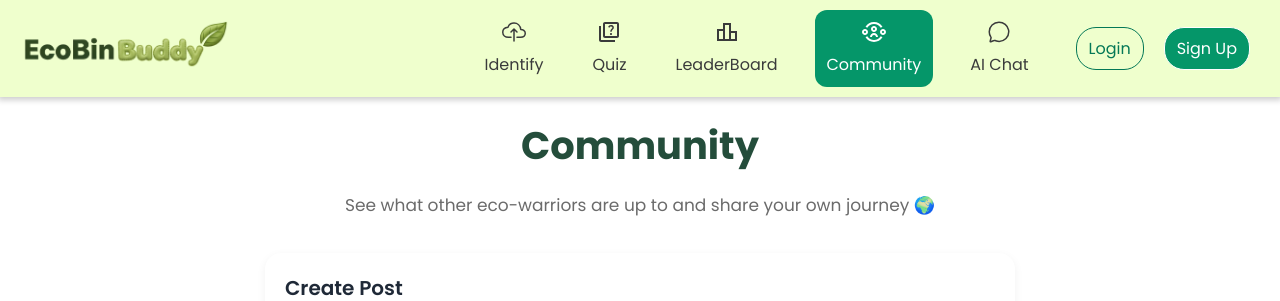
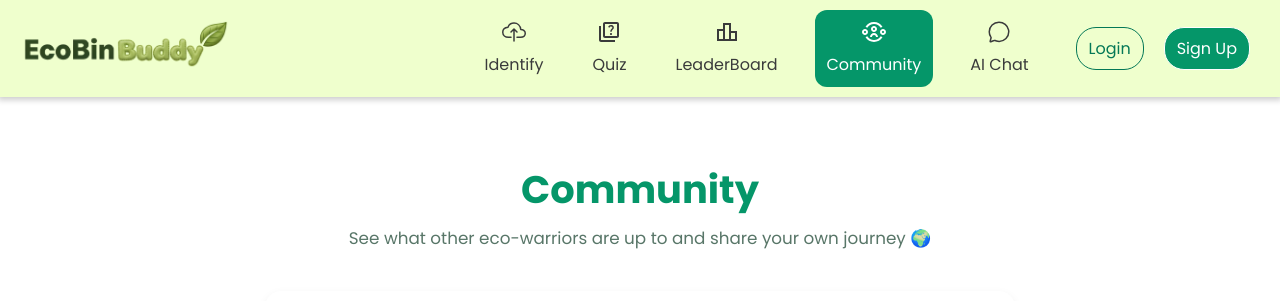
Before and after one commit to harshdev4/ecobin-buddy, a React (Vite) app in the folder client/: page /community in a window 1280 px wide. Shown: the top 301 px of the page. Built offline with nearby package versions, Linux system fonts and the light colour scheme; no server answers.

Commit message:
improving ui

```diff
--- a/client/src/index.css
+++ b/client/src/index.css
@@ -2,42 +2,44 @@
 @import url('https://fonts.googleapis.com/css2?family=Poppins:wght@300;400;500;600;700&display=swap');
 
 :root {
-    /* Primary Colors (Emerald - For sustainability and main actions) */
-    --color-primary-100: #d1fae5; /* Light background for tips */
-    --color-primary-500: #10b981; /* Main link/hover color */
-    --color-primary-600: #059669; /* Main button color, active nav */
-    --color-primary-700: #047857; /* Header background, logo text */
-    --color-primary-800: #065f46; /* Stronger text/border details */
+    --color-primary-100: #d1fae5;
+    --color-primary-500: #10b981;
+    --color-primary-600: #059669;
+    --color-primary-700: #047857;
+    --color-primary-800: #065f46;
 
-    /* Accent Colors (Sky - For secondary actions like 'Analyze' and chat bubbles) */
     --color-accent-500: #0ea5e9;
     --color-accent-600: #0284c7;
 
-    /* Neutral Colors (Gray - For backgrounds, borders, and text) */
     --color-white: #ffffff;
-    --color-bg-light: #f3f4f6; /* Used for main screen background */
+    --color-bg-light: #f3f4f6;
     --color-bg-darker: #edededb9;
-    --color-text-light: #6b7280; /* Gray-500 */
-    --color-text-medium: #3a3b3b; /* Gray-500 */
-    --color-text-dark: #1f2937;   /* Gray-800, main text */
+    --color-text-light: #6b7280;
+    --color-text-medium: #3a3b3b;
+    --color-text-dark: #1f2937;
 
-    /* Status Colors */
-    --color-status-success: #16a34a; /* Green for success */
-    --color-status-warning: #f97316; /* Orange-500 for warnings/compostable */
-    --color-status-error: #dc2626;   /* Red-600 for errors */
+    --color-status-success: #16a34a;
+    --color-status-warning: #f97316;
+    --color-status-error: #dc2626;
 
-    /* Font Setting */
-    font-family: "Poppins", sans-serif;;
+    font-family: "Poppins", sans-serif;
 }
 
-*{
+* {
     margin: 0;
     padding: 0;
     box-sizing: border-box;
 }
 
-/* Ensure the body uses the defined font */
 body {
     background-color: var(--color-white);
     color: var(--color-text-dark);
 }
+
+.pageHeading {
+    text-align: center;
+    color: var(--color-primary-600);
+    font-size: 2.4rem;
+    font-weight: 700;
+    margin-bottom: 0.5rem;
+}
--- a/client/src/pages/CommunityPage/Community.jsx
+++ b/client/src/pages/CommunityPage/Community.jsx
@@ -36,7 +36,7 @@ const Community = () => {
   return (
     <div className={styles.container}>
       {(loading && posts.length === 0) && <Loader/>}
-      <h1 className={styles.heading}>Community</h1>
+      <h1 className="pageHeading">Community</h1>
       <p className={styles.subheading}>
         See what other eco-warriors are up to and share your own journey 🌍
       </p>
--- a/client/src/pages/CommunityPage/Community.module.css
+++ b/client/src/pages/CommunityPage/Community.module.css
@@ -1,10 +1,9 @@
 .container {
   width: 100%;
-  padding: 40px 0;
   display: flex;
   flex-direction: column;
   align-items: center;
-  padding: 20px 30px;
+  padding: 4rem 30px;
 }
 
 .heading {
@@ -16,14 +15,14 @@
 }
 
 .subheading {
-  margin-top: 10px;
-  font-size: 17px;
-  color: #6b6b6b;
+  font-size: 1.05rem;
+  color: #587668;
+  margin-bottom: 2.5rem;
+  line-height: 1.5;
   text-align: center;
-  margin-bottom: 35px;
 }
 
-.lineBreak{
+.lineBreak {
   background-color: rgb(199, 199, 199);
   height: 1px;
   width: 100%;
@@ -36,17 +35,21 @@
   margin-top: 15px;
 }
 
-.noPostImageContainer{
+.noPostImageContainer {
   max-width: 500px;
   margin: auto;
 }
 
-.noPostImage{
+.noPostImage {
   width: 100%;
 }
 
-@media (max-width: 599px){
-  .container{
-    padding: 20px 10px;
+@media (max-width: 600px) {
+  .container {
+    padding: 2rem 10px;
+  }
+
+  .subheading{
+    font-size: 0.95rem;
   }
 }
--- a/client/src/pages/IdentifyPage/Identify.jsx
+++ b/client/src/pages/IdentifyPage/Identify.jsx
@@ -106,7 +106,7 @@ const Identify = () => {
     <>
       {pending && <Loader></Loader>}
       <div className={styles.identifyPage}>
-        <h1 className={styles.heading}>Identify Waste Type</h1>
+        <h1 className="pageHeading">Identify Waste Type</h1>
         <p className={styles.subheading}>
           Upload an image of waste and let AI identify its category.
         </p>
--- a/client/src/pages/IdentifyPage/Identify.module.css
+++ b/client/src/pages/IdentifyPage/Identify.module.css
@@ -9,12 +9,6 @@
 }
 
 /* ---------------- Headings ---------------- */
-.heading {
-  font-size: 2.4rem;
-  font-weight: 700;
-  color: #244d3b;
-  margin-bottom: 0.5rem;
-}
 
 .subheading {
   font-size: 1.05rem;
--- a/client/src/pages/LeaderBoardPage/LeaderBoard.jsx
+++ b/client/src/pages/LeaderBoardPage/LeaderBoard.jsx
@@ -7,7 +7,7 @@ import Loader from '../../components/Loader/Loader.jsx';
 import { useNavigate } from 'react-router-dom';
 
 const LeaderBoard = () => {
-    const { user, loading, setLoading, setUrlLocation} = useAuth();
+    const { user, loading, setLoading, setUrlLocation } = useAuth();
     const [users, setUsers] = useState([]);
     const navigate = useNavigate();
 
@@ -39,7 +39,10 @@ const LeaderBoard = () => {
 
     return (
         <div className={styles.leaderBoardPage}>
-            <h2 className={styles.pageHeading}>LeaderBoard</h2>
+            <h2 className="pageHeading">LeaderBoard</h2>
+            <p className={styles.subheading}>
+                Top eco-champions—who’s winning the green race? ♻️
+            </p>
             {
                 loading ? <Loader /> : user &&
                     <div className={styles.userListContainer}>
--- a/client/src/pages/LeaderBoardPage/LeaderBoard.module.css
+++ b/client/src/pages/LeaderBoardPage/LeaderBoard.module.css
@@ -1,15 +1,7 @@
 .leaderBoardPage {
     position: relative;
-    padding: 20px 30px;
+    padding: 4rem 30px;
     min-height: 100dvh;
-}
-
-.pageHeading {
-    text-align: center;
-    font-size: 2.4rem;
-    font-weight: 700;
-    color: #244d3b;
-    margin-bottom: 0.5rem;
 }
 
 .userListContainer {
@@ -22,6 +14,14 @@
     background: #ffffff;
     overflow: hidden;
     box-shadow: 0 8px 25px rgba(0, 0, 0, 0.12);
+}
+
+.subheading {
+  font-size: 1.05rem;
+  color: #587668;
+  margin-bottom: 2.5rem;
+  line-height: 1.5;
+  text-align: center;
 }
 
 .userList {
@@ -61,6 +61,10 @@
 
 @media (max-width: 599px){
     .leaderBoardPage{
-        padding: 20px 10px;
+        padding: 2rem 10px;
+    }
+
+    .subheading{
+        font-size: 0.95rem;
     }
 }
--- a/client/src/pages/QuizPage/Quiz.jsx
+++ b/client/src/pages/QuizPage/Quiz.jsx
@@ -101,7 +101,7 @@ const Quiz = () => {
           quizId,
           isCorrect: true
         });
-      } catch {}
+      } catch { }
     }
   };
 
@@ -157,9 +157,11 @@ const Quiz = () => {
 
   /* ---------- MAIN UI ---------- */
   return (
-    <div className={styles.quizPage}>
-      <h2 className={styles.quizHeading}>Quiz</h2>
-
+    <div className={`${styles.quizPage} pagePadding`}>
+      <h2 className="pageHeading">Quiz</h2>
+      <p className={styles.subheading}>
+        Test your eco-smarts and see how green your choices really are 🌱
+      </p>
       <div className={styles.userQuizData}>
         <h3 className={styles.levelHeading}>Level: {level}</h3>
         <h3 className={styles.scoreCountContainer} title="Score"><GiStarMedal /> {score}</h3>
--- a/client/src/pages/QuizPage/Quiz.module.css
+++ b/client/src/pages/QuizPage/Quiz.module.css
@@ -1,15 +1,15 @@
 .quizPage {
     position: relative;
-    padding: 20px 30px;
+    padding: 4rem 30px;
     min-height: 100dvh;
 }
 
-.quizHeading {
+.subheading {
+    font-size: 1.05rem;
+    color: #587668;
+    margin-bottom: 2.5rem;
+    line-height: 1.5;
     text-align: center;
-    font-size: 2.4rem;
-    font-weight: 700;
-    color: #244d3b;
-    margin-bottom: 0.5rem;
 }
 
 .levelIncreasedHeadingContainer {
@@ -21,7 +21,7 @@
     transform: translate(-50%, -50%);
 }
 
-.levelIncreasedHeading{
+.levelIncreasedHeading {
     font-weight: 500;
 }
 
@@ -129,12 +129,16 @@
 }
 
 @media (max-width: 599px) {
+    .subheading{
+        font-size: 0.95rem;
+    }
+
     .afterEffect {
         width: 100%;
     }
 
     .quizPage {
-        padding: 20px 10px;
+        padding: 2rem 10px;
     }
 
     .quizArea {
```
